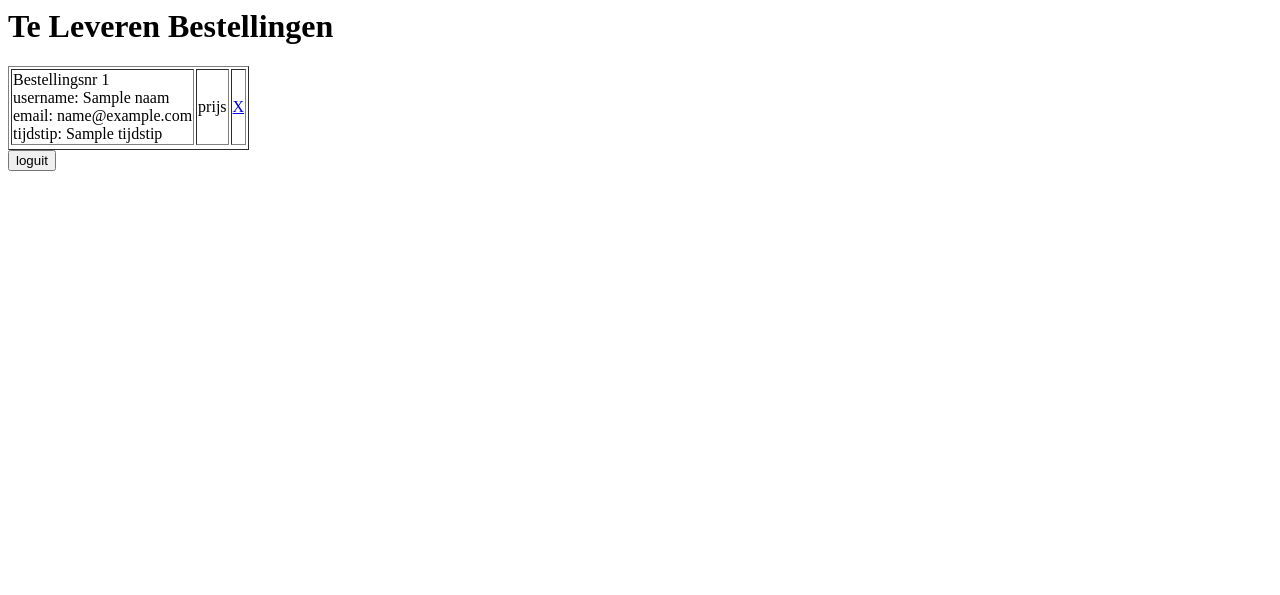
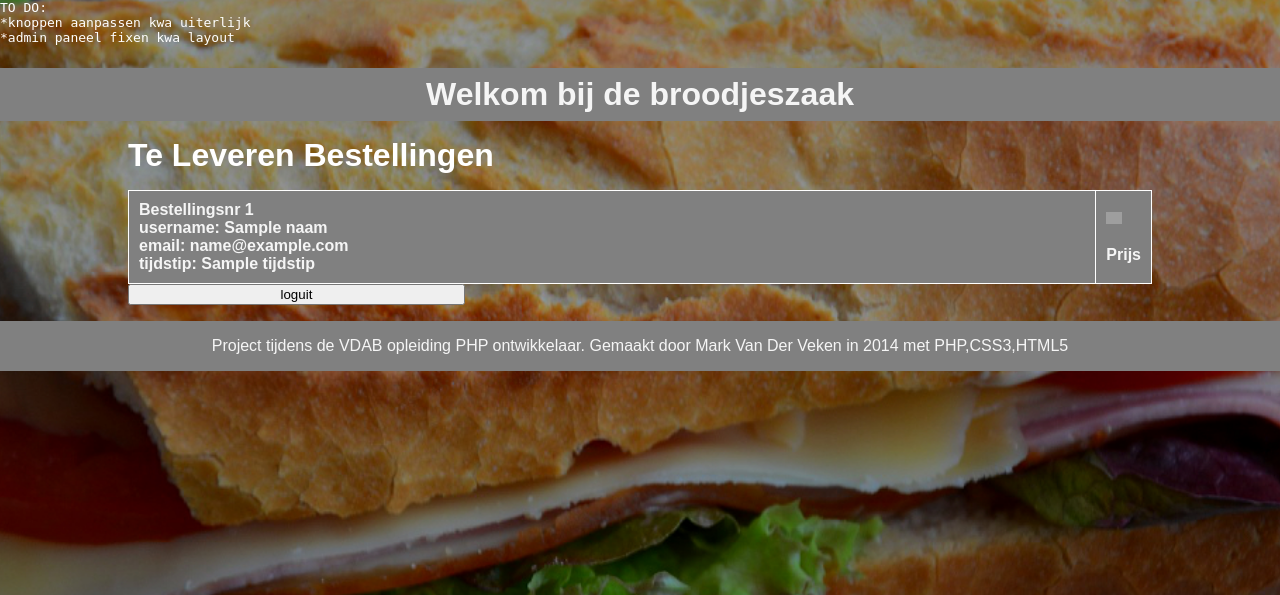
Before and after one commit to markvdv/broodjeszaak, a PHP site: template src/VDAB/MijnProject/Presentation/adminpaneel.twig in a window 1280 px wide. Shown: the top 595 px of the page. Run offline with PHP 8.4, Linux system fonts and the light colour scheme; the template is opened without the code that fills it: most values are stand-ins (such as "Sample title", 1, 10 or a date in 2020); some libraries are stand-ins or nearby versions; grey boxes are pictures that could not be loaded.

Commit message:
layoutgepruts TO DO: *registreer kom uit op lege pagina *admin paneel fixen kwa layout

```diff
--- a/css/styles.css
+++ b/css/styles.css
@@ -30,6 +30,7 @@ header,footer{
 }
 
 header{
+    padding:0.5em;
     margin-top:1vh;
     margin-bottom:1em;
 }
@@ -109,8 +110,6 @@ td:nth-of-type(4) div{
 a{
     color:white;
     text-decoration:none;
-    background:url(../img/delete.png);
-    background-size:200%;
 }
 .loguit{
     background:grey;
@@ -128,3 +127,9 @@ a{
     width:5em;
 
 }
+table{
+    margin-top:1em;
+}
+.centerText{
+    text-align:center;
+}
--- a/src/VDAB/MijnProject/Presentation/adminlogin.twig
+++ b/src/VDAB/MijnProject/Presentation/adminlogin.twig
@@ -6,7 +6,7 @@ adminlogin
 <h1>AdminLogin</h1>
 <form action="admincontroller.php?action=login" method="POST">
             <input name="naam" type="text" placeholder="naam">
-            <input name="pw" type="text" placeholder="password">
+            <input name="pw" type="password" placeholder="password">
             <input name="submit" type="submit" value="login">
         </form>
 
--- a/src/VDAB/MijnProject/Presentation/adminpaneel.twig
+++ b/src/VDAB/MijnProject/Presentation/adminpaneel.twig
@@ -1,7 +1,9 @@
 {# empty Twig template #}
+{%extends 'base.twig'%}
+{%block content%}
 <h1>Te Leveren Bestellingen</h1>
 {% for bestelling  in bestellingen %}
-<table border='1'>
+<table class="overzicht" border='1'>
     <thead>
         <tr>
             <td>
@@ -24,10 +26,10 @@
                 tijdstip: {{bestelling.tijdstip}}
             </td>
             <td>
-                prijs
+                <a  href="admincontroller.php?action=verwijderbestelling&id={{bestelling.id}}"><div class="delete"><img src="img/delete.png"></div></a><br>
+            Prijs
             </td>
-            <td><a href="admincontroller.php?action=verwijderbestelling&id={{bestelling.id}}">X</a></td>
-        </tr>
+
     </thead>
     {% for bestelregel in bestelregels %}
     <tr >
@@ -47,7 +49,7 @@
 
             {% endfor %}
         </td>
-             <td colspan="2">
+             <td class="centerText" colspan="2">
             &euro; {{bestelregel.prijs/100}}
         </td>
             {% endif %}
@@ -58,7 +60,7 @@
 
 {% for key, prijs  in totaalprijs %}
    {% if key== bestelling.id %}
-    <tr><td class='bold'>totaalprijs</td><td colspan="2">
+    <tr><td class='bold'>Totaalprijs</td><td class="bold centerText" colspan="2">
             &euro; {{prijs/100}}
         </td></tr>
     {% endif %}
@@ -66,3 +68,4 @@
 </table>
 {% endfor %}
 <a href="usercontroller.php?action=loguit"><button>loguit</button></a>
+{%endblock%}
--- a/src/VDAB/MijnProject/Presentation/base.twig
+++ b/src/VDAB/MijnProject/Presentation/base.twig
@@ -9,7 +9,7 @@
     <body>
         <pre>
 TO DO:
-*registreer kom uit op lege pagina
+*knoppen aanpassen kwa uiterlijk
 *admin paneel fixen kwa layout
         </pre>
         <header>
--- a/usercontroller.php
+++ b/usercontroller.php
@@ -77,7 +77,6 @@ if (isset($_GET['action'])) {
             break;
         case 'nieuweUser';
             $view = $twig->render("registreerformulier.twig");
-            exit(0);
             break;
         case 'registreerUser':
             try {
```
